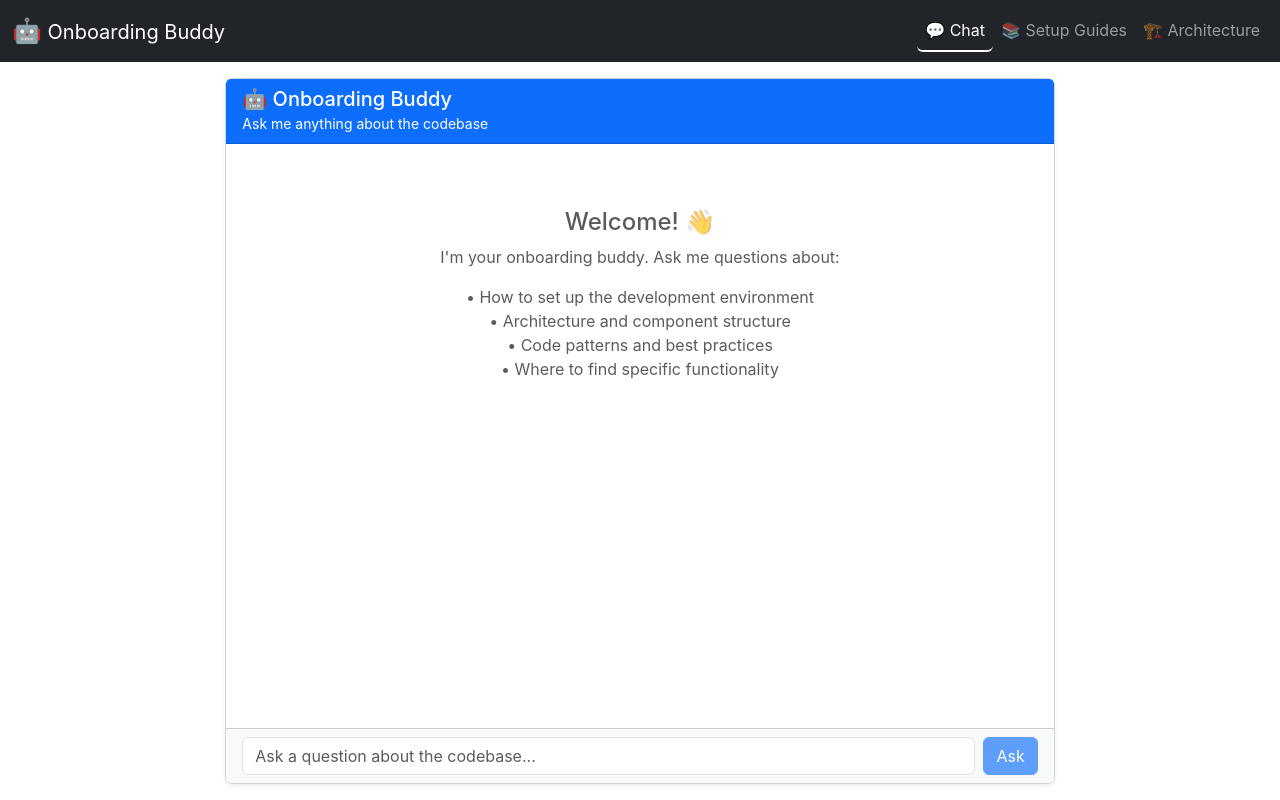
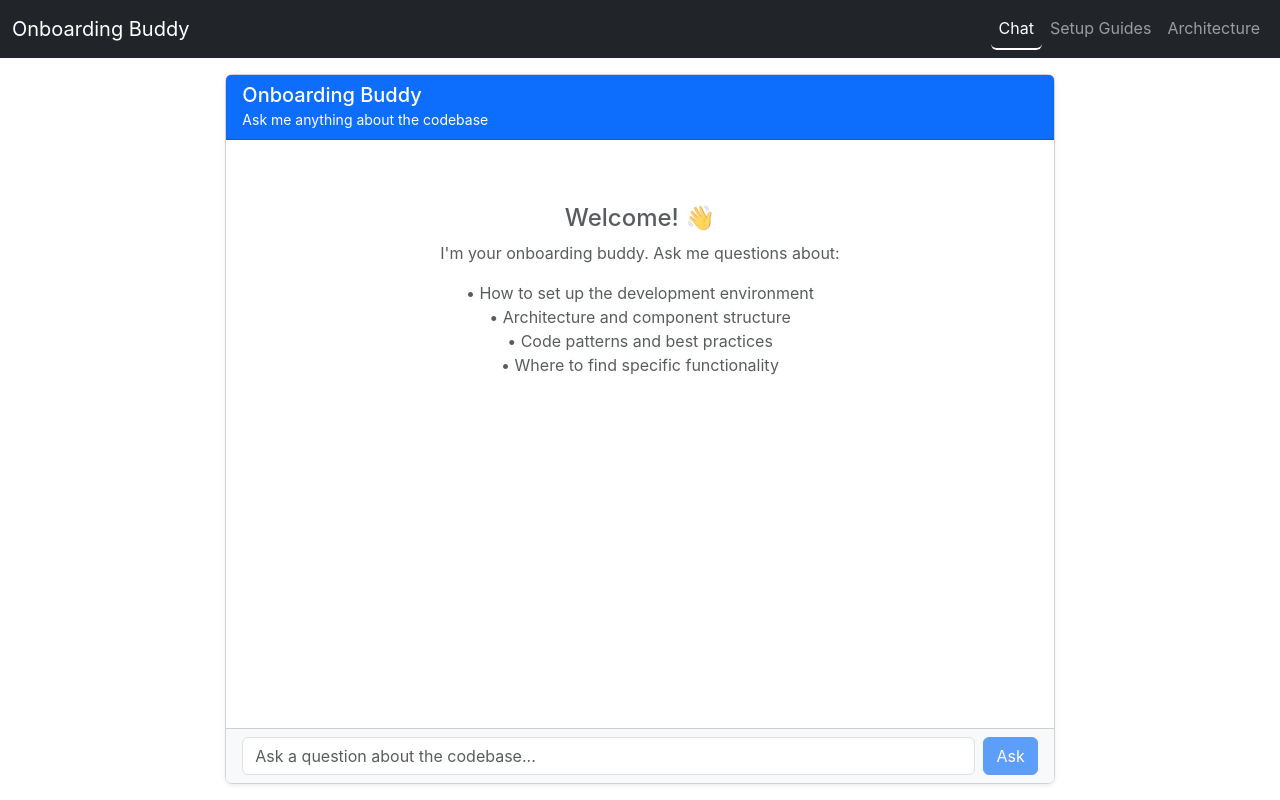
Before and after one commit to jdorfman/onboarding-buddy, a React (Vite) app in the folder onboarding-buddy/client/: page / in a window 1280 px wide. Built offline with nearby package versions, Linux system fonts and the light colour scheme.

Commit message:
refactor: streamline installation and startup instructions; remove emojis from UI

```diff
--- a/onboarding-buddy/client/src/App.tsx
+++ b/onboarding-buddy/client/src/App.tsx
@@ -13,7 +13,7 @@ function App() {
       <nav className="navbar navbar-expand-lg navbar-dark bg-dark">
         <div className="container-fluid">
           <span className="navbar-brand">
-            <span className="fs-4">🤖</span> Onboarding Buddy
+            Onboarding Buddy
           </span>
           <ul className="navbar-nav">
             <li className="nav-item">
@@ -21,7 +21,7 @@ function App() {
                 className={`nav-link btn ${activeTab === 'chat' ? 'active' : ''}`}
                 onClick={() => setActiveTab('chat')}
               >
-                💬 Chat
+                Chat
               </button>
             </li>
             <li className="nav-item">
@@ -29,7 +29,7 @@ function App() {
                 className={`nav-link btn ${activeTab === 'guides' ? 'active' : ''}`}
                 onClick={() => setActiveTab('guides')}
               >
-                📚 Setup Guides
+                Setup Guides
               </button>
             </li>
             <li className="nav-item">
@@ -37,7 +37,7 @@ function App() {
                 className={`nav-link btn ${activeTab === 'architecture' ? 'active' : ''}`}
                 onClick={() => setActiveTab('architecture')}
               >
-                🏗️ Architecture
+                Architecture
               </button>
             </li>
           </ul>
--- a/onboarding-buddy/client/src/components/ChatWindow.tsx
+++ b/onboarding-buddy/client/src/components/ChatWindow.tsx
@@ -61,7 +61,7 @@ export const ChatWindow: React.FC = () => {
         <div className="col-md-8 offset-md-2 h-100 d-flex flex-column py-3">
           <div className="card shadow-sm flex-grow-1 d-flex flex-column">
             <div className="card-header bg-primary text-white">
-              <h5 className="mb-0">🤖 Onboarding Buddy</h5>
+              <h5 className="mb-0">Onboarding Buddy</h5>
               <small>Ask me anything about the codebase</small>
             </div>
 
```
Also changed, not shown: 2 other files (tests, documents, lock files or other folders).
